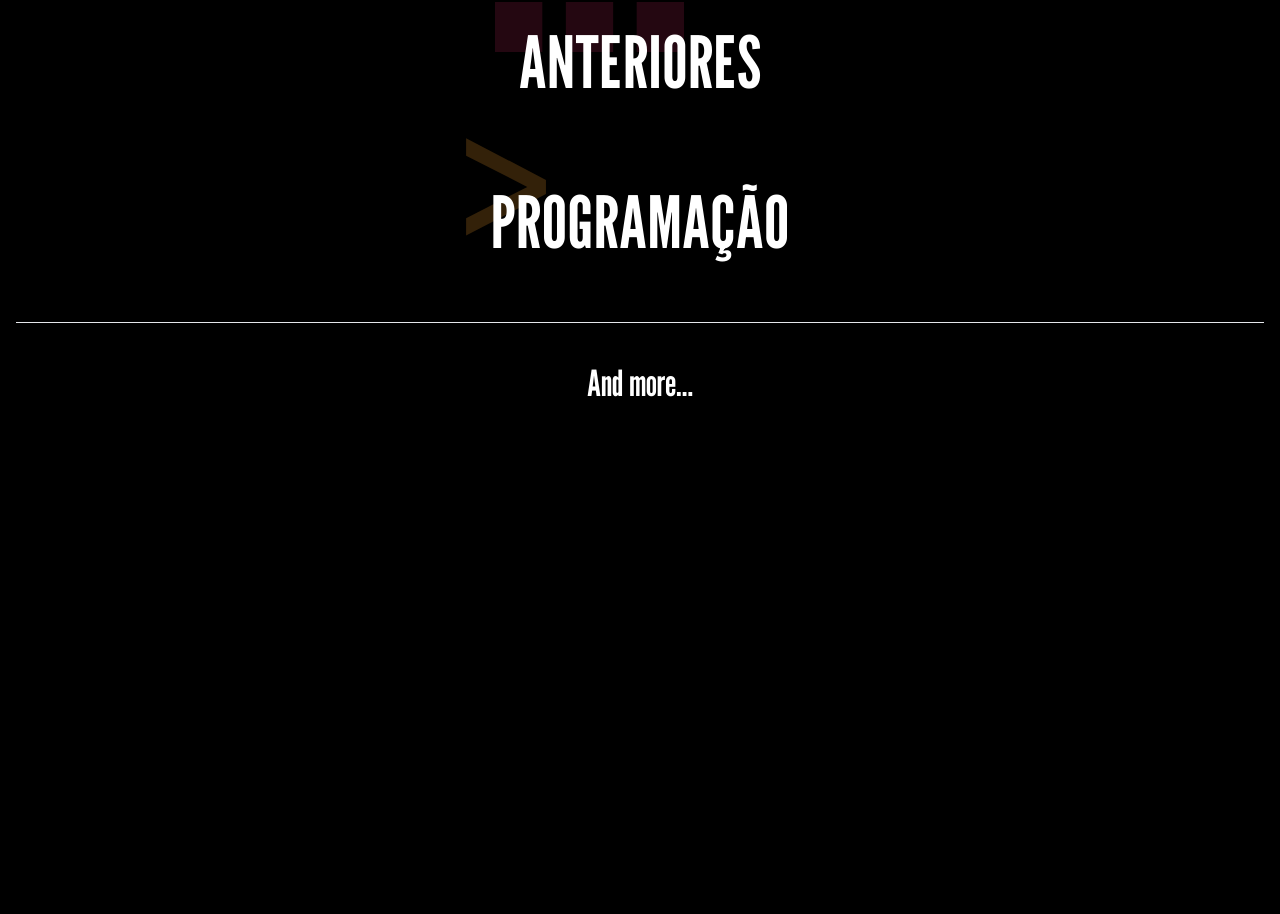
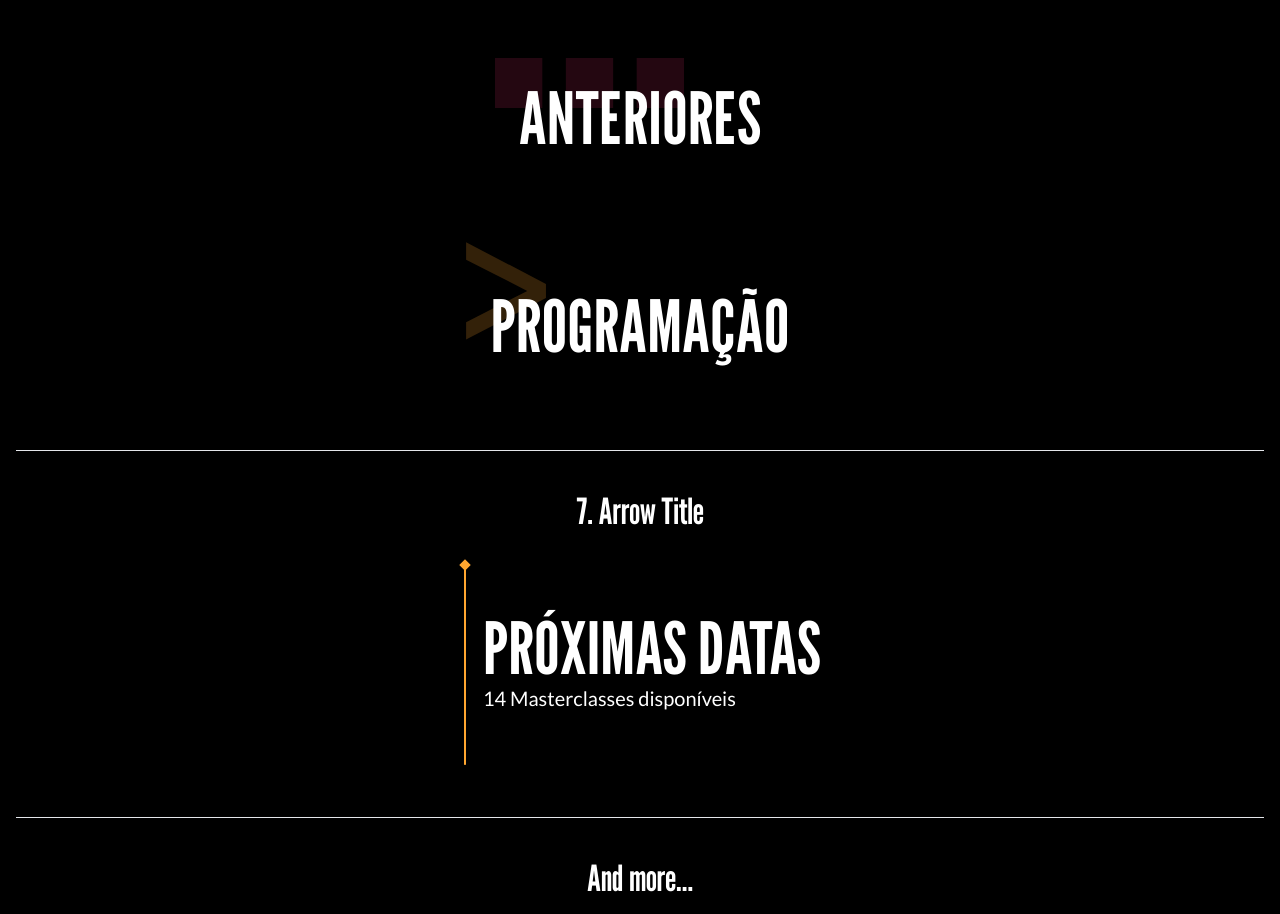
Before and after one commit to cdm-mps/creativestudio, a Next.js app in the folder fe/: page /en/design-system in a window 1280 px wide. Shown: the part 2012-2926 px from the top of the page. Before the commit the page ends 2431 px from the top, so only its background shows below. Built offline with nearby package versions, Linux system fonts and the light colour scheme.

Commit message:
feat: ArrowTitle component

```diff
--- a/fe/app/[locale]/design-system/page.tsx
+++ b/fe/app/[locale]/design-system/page.tsx
@@ -1,6 +1,7 @@
 import ContactInfo from "@/app/components/ContactInfo/ContactInfo";
 import Divider from "@/app/components/Divider/Divider";
 import QuoteSlider from "@/app/components/Quote/QuoteSlider";
+import ArrowTitle from "@components/ArrowTitle/ArrowTitle";
 import BreadcrumbsTitle from "@components/BreadcrumbsTitle/BreadcrumbsTitle";
 import { BreadcrumbsProps } from "@components/BreadcrumbsTitle/BreadcrumbsTitleProps.models";
 import IconTitle from "@components/IconTitle/IconTitle";
@@ -131,6 +132,16 @@ export default function Home() {
         <IconTitle title="Programação" mode="chevron" category="masterclass" />
       </div>
       <Divider />
+      {/* -------------- ARROW TITLE --------------*/}
+      <div className="flex flex-col items-center gap-4 px-3">
+        <LocalTitle index={7} title="Arrow Title" />
+        <ArrowTitle
+          title="Próximas Datas"
+          category="masterclass"
+          subTitle="14 Masterclasses disponíveis"
+        />
+      </div>
+      <Divider />
       {/* -------------- FOOTER --------------*/}
       <div className="flex flex-col items-center gap-4">
         <LocalTitle title={t("footer")} />
--- /dev/null
+++ b/fe/app/assets/icons/DiamondLineIcon.tsx
@@ -0,0 +1,20 @@
+import type { SVGAttributes } from "react";
+
+export const DiamondArrowIcon = (props: SVGAttributes<HTMLOrSVGElement>) => {
+  return (
+    <svg
+      width="12"
+      height="206"
+      viewBox="0 0 12 206"
+      fill="none"
+      xmlns="http://www.w3.org/2000/svg"
+      {...props}
+    >
+      <path
+        id="Line 10"
+        d="M6 0.226498L0.226498 6L6 11.7735L11.7735 6L6 0.226498ZM5.00001 205C5.00001 205.552 5.44772 206 6.00001 206C6.55229 206 7.00001 205.552 7.00001 205L5.00001 205ZM5 6L5.00001 205L7.00001 205L7 6L5 6Z"
+        fill="currentColor"
+      />
+    </svg>
+  );
+};
--- /dev/null
+++ b/fe/app/components/ArrowTitle/ArrowTitle.models.ts
@@ -0,0 +1,6 @@
+import { Category } from "@model/Category";
+export interface ArrowTitleProps {
+  title: string;
+  category: Category;
+  subTitle: string;
+}
--- /dev/null
+++ b/fe/app/components/ArrowTitle/ArrowTitle.tsx
@@ -0,0 +1,18 @@
+import { ArrowTitleProps } from "@components/ArrowTitle/ArrowTitle.models";
+import { DiamondArrowIcon } from "@icons/DiamondLineIcon";
+
+const ArrowTitle = ({ title, category, subTitle }: ArrowTitleProps) => {
+  return (
+    <div className="flex gap-3 items-center m-3">
+      <DiamondArrowIcon className={`text-${category} max-md:h-[120px]`} />
+      <div className="flex flex-col">
+        <h2 className="text-5xl md:text-7xl font-league-gothic">
+          {title.toUpperCase()}
+        </h2>
+        <p className="text-base md:text-xl font-lato">{subTitle}</p>
+      </div>
+    </div>
+  );
+};
+
+export default ArrowTitle;
--- a/fe/app/components/IconTitle/IconTitle.tsx
+++ b/fe/app/components/IconTitle/IconTitle.tsx
@@ -9,16 +9,20 @@ const IconTitle = ({ title, category, mode }: IconTitleProps) => {
     switch (mode) {
       case "hashtag":
         return (
-          <HashtagIcon className={`absolute -top-24 left-0 text-${category}`} />
+          <HashtagIcon
+            className={`absolute md:-top-24 md:left-0 text-${category} max-md:max-h-40 -left-10 -top-14`}
+          />
         );
       case "dots":
         return (
-          <DotsIcon className={`absolute -top-6 -left-6 text-${category}`} />
+          <DotsIcon
+            className={`absolute -top-6 -left-6 text-${category} max-md:w-28`}
+          />
         );
       case "chevron":
         return (
           <ChevronIcon
-            className={`absolute -top-32 -left-6 w-20 text-${category}`}
+            className={`absolute -top-32 -left-6 w-20 text-${category} max-md:w-16`}
           />
         );
     }
@@ -28,8 +32,9 @@ const IconTitle = ({ title, category, mode }: IconTitleProps) => {
     <div
       className={clsx(
         "relative",
-        mode === "hashtag" && "my-24",
-        (mode === "dots" || mode === "chevron") && "my-6"
+        mode === "hashtag" && "md:mt-24 md:mb-32 mb-12 mt-16",
+        mode === "chevron" && "md:my-12 mt-5",
+        mode === "dots" && "md:my-12 mb-5 mt-12"
       )}
     >
       {getIcon()}
```
